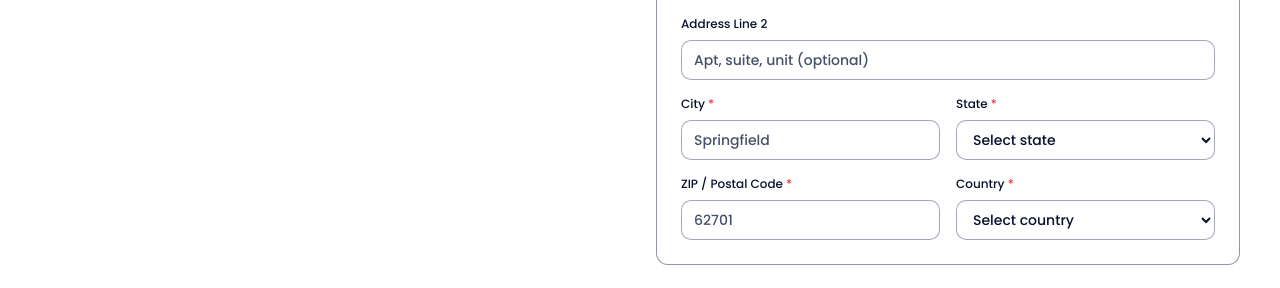
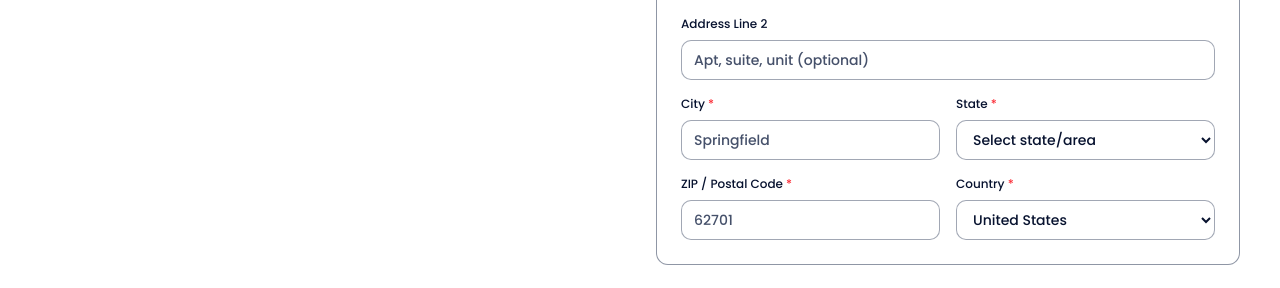
Before and after one commit to mostafizurrahaman/funraisingit-fe, a Next.js app: page /order-summary in a window 1280 px wide. Shown: the part 980-1268 px from the top of the page. Built offline with nearby package versions, Linux system fonts and the light colour scheme.

Commit message:
feat: add support for selecting states and areas based on country in OrderSummery component

```diff
--- a/src/components/pages/OrderSummery.tsx
+++ b/src/components/pages/OrderSummery.tsx
@@ -55,6 +55,68 @@ function FormField({ label, required, ...props }: FormFieldProps) {
   );
 }
 
+const US_STATES = [
+  "Alabama",
+  "Alaska",
+  "Arizona",
+  "Arkansas",
+  "California",
+  "Colorado",
+  "Connecticut",
+  "Delaware",
+  "Florida",
+  "Georgia",
+  "Hawaii",
+  "Idaho",
+  "Illinois",
+  "Indiana",
+  "Iowa",
+  "Kansas",
+  "Kentucky",
+  "Louisiana",
+  "Maine",
+  "Maryland",
+  "Massachusetts",
+  "Michigan",
+  "Minnesota",
+  "Mississippi",
+  "Missouri",
+  "Montana",
+  "Nebraska",
+  "Nevada",
+  "New Hampshire",
+  "New Jersey",
+  "New Mexico",
+  "New York",
+  "North Carolina",
+  "North Dakota",
+  "Ohio",
+  "Oklahoma",
+  "Oregon",
+  "Pennsylvania",
+  "Rhode Island",
+  "South Carolina",
+  "South Dakota",
+  "Tennessee",
+  "Texas",
+  "Utah",
+  "Vermont",
+  "Virginia",
+  "Washington",
+  "West Virginia",
+  "Wisconsin",
+  "Wyoming",
+];
+
+const TC_AREAS = [
+  "Providenciales",
+  "Grand Turk",
+  "North Caicos",
+  "Middle Caicos",
+  "South Caicos",
+  "Salt Cay",
+];
+
 const OrderSummery = () => {
   const router = useRouter();
   const searchParams = useSearchParams();
@@ -64,6 +126,7 @@ const OrderSummery = () => {
   const [shippingId, setShippingId] = useState<
     "local_pickup" | "local_delivery" | "shipping"
   >("shipping");
+  const [selectedCountry, setSelectedCountry] = useState("United States");
 
   const { data: campaignResponse, isLoading } = useGetCampaignsByCodeQuery(
     code,
@@ -667,17 +730,28 @@ const OrderSummery = () => {
                 <label className="block text-xs font-medium">
                   State <span className="text-red-500">*</span>
                   <select
+                    key={selectedCountry}
                     name="state"
                     required={true}
                     className={`mt-2 ${inputClassName}`}
                     defaultValue=""
                   >
                     <option value="" disabled>
-                      Select state
+                      Select state/area
                     </option>
-                    <option>California</option>
-                    <option>New York</option>
-                    <option>Texas</option>
+                    {selectedCountry === "United States" ? (
+                      US_STATES.map((st) => (
+                        <option key={st} value={st}>
+                          {st}
+                        </option>
+                      ))
+                    ) : (
+                      TC_AREAS.map((ar) => (
+                        <option key={ar} value={ar}>
+                          {ar}
+                        </option>
+                      ))
+                    )}
                   </select>
                 </label>
                 <FormField
@@ -692,14 +766,11 @@ const OrderSummery = () => {
                     name="country"
                     required={true}
                     className={`mt-2 ${inputClassName}`}
-                    defaultValue=""
+                    value={selectedCountry}
+                    onChange={(e) => setSelectedCountry(e.target.value)}
                   >
-                    <option value="" disabled>
-                      Select country
-                    </option>
-                    <option>United States</option>
-                    <option>Canada</option>
-                    <option>United Kingdom</option>
+                    <option value="United States">United States</option>
+                    <option value="Turks and Caicos">Turks and Caicos</option>
                   </select>
                 </label>
               </div>
```
